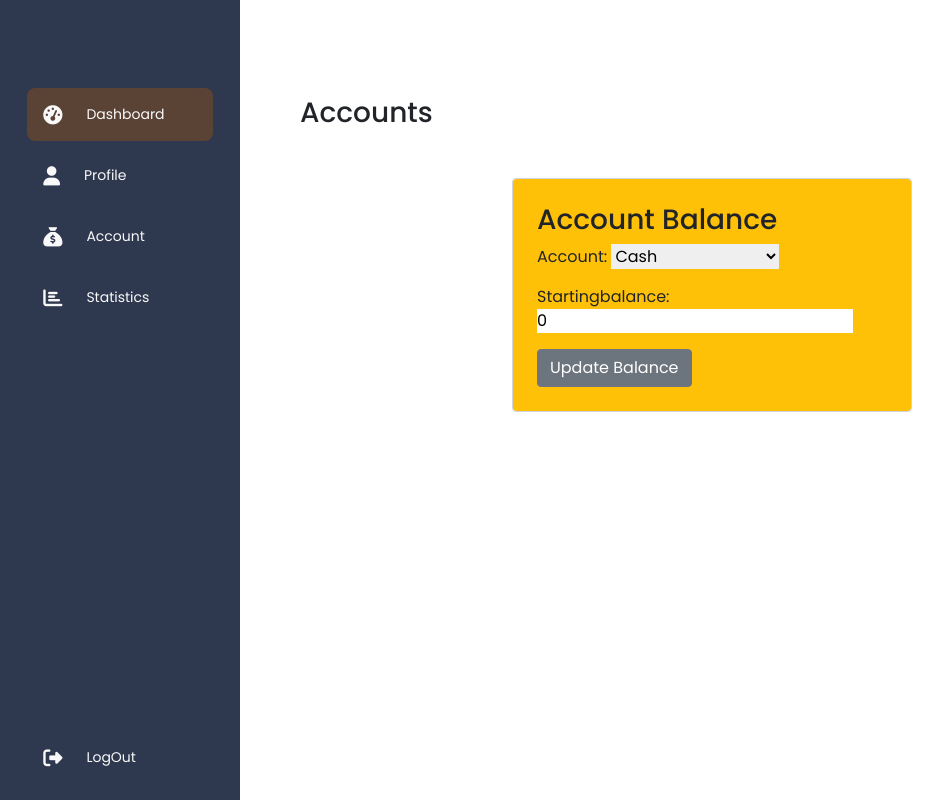
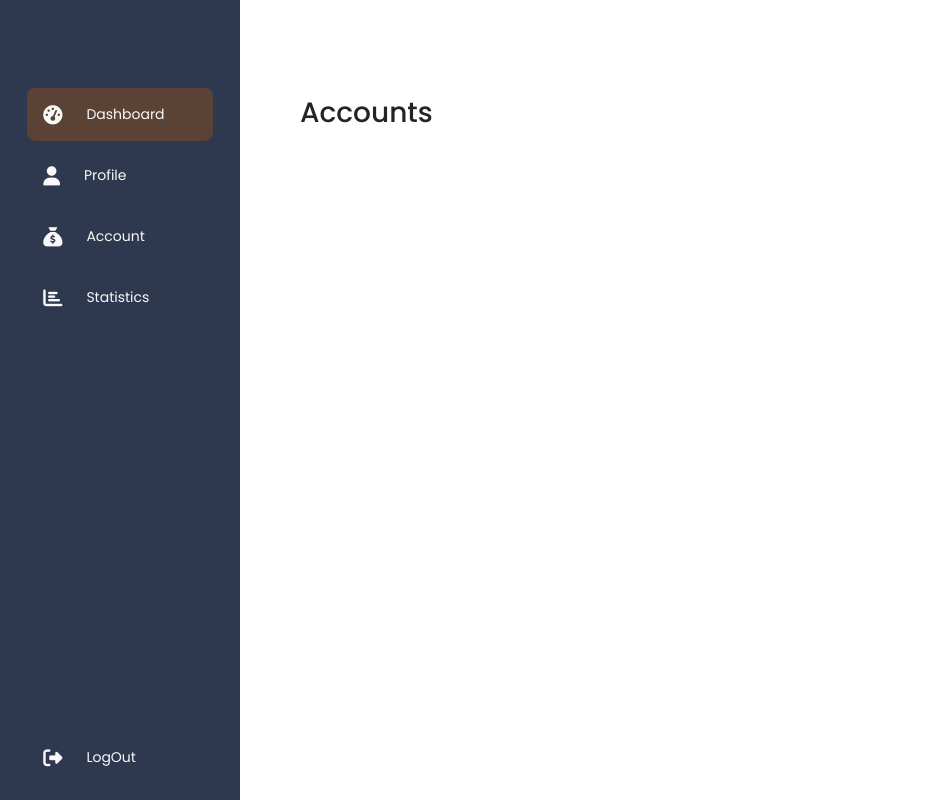
Before and after one commit to NestaNdereva23/TrackMyCash, a Django app: page /dashboard/accounts/ in a window 1280 px wide. Shown: the whole page, without its empty margins (0-948 px from the left). Run offline with Django 5.2, Linux system fonts and the light colour scheme; the visitor is signed in with stand-in values (Sample User, id 1); some web fonts are replaced.

Commit message:
update 2.0.1

```diff
--- a/TrackMyCash/accounts/models.py
+++ b/TrackMyCash/accounts/models.py
@@ -111,6 +111,7 @@ class AccountBalance(models.Model):
     startingbalance = models.DecimalField(max_digits=10, decimal_places=2, default=0)
     balance = models.DecimalField(max_digits=10, decimal_places=2, default=0)
     last_updated = models.DateTimeField(auto_now=True)
+    date_added = models.DateTimeField(default=timezone.now)
 
     class Meta:
         unique_together = ['account', 'user']
--- a/TrackMyCash/accounts/templates/partials/accountbalance.html
+++ b/TrackMyCash/accounts/templates/partials/accountbalance.html
@@ -25,7 +25,7 @@
         {% endfor %}
     </div>
 
-    <div class="row">
+    {% comment %} <div class="row">
         <div class="col-md-6 mx-auto">
             <div class="form-control p-4 bg-warning" style="max-width: 400px">
                 <p class="h3">Account Balance</p>
@@ -36,7 +36,7 @@
                 </form>
             </div>
         </div>
-    </div>
+    </div> {% endcomment %}
 </div>
 
 {% endblock %}
--- a/TrackMyCash/accounts/views.py
+++ b/TrackMyCash/accounts/views.py
@@ -82,10 +82,10 @@ def dashboard(request):
     total_initialbalance = initialbalance.aggregate(total=Sum('balance'))['total'] or 0
     total_expenses = expenses.aggregate(total=Sum('amount'))['total'] or 0
     total_income = incomes.aggregate(total=Sum('amount'))['total'] or 0
-    current_balance = total_startingbalance + total_initialbalance + total_income - total_expenses
+    current_balance = total_startingbalance  + total_income - total_expenses
 
     #combine exenses and incomes
-    transactions = list(expenses) + list(incomes) + list(transfer)
+    transactions = list(expenses) + list(incomes) + list(transfer) +list(startingbalanc)
     transactions.sort(key=lambda x: x.date_added, reverse=True)
 
     if total_startingbalance == 0:
@@ -220,8 +220,8 @@ class CustomPasswordResetView(PasswordResetView):
 
 
 '''
-    The following views returns the users balance amd a
-    form to initialize or update the balance
+    The following views returns the users balance
+
 '''
 class AccountBalanceView(LoginRequiredMixin, FormView):
     model = AccountBalance
@@ -234,25 +234,6 @@ class AccountBalanceView(LoginRequiredMixin, FormView):
         form = self.get_form()
         userbalance = AccountBalance.objects.filter(user=request.user).all()
         return render(request, self.template_name, {"userbalance":userbalance, "form":form})
-
-    def post(self, request, *args, **kwargs):
-            form = self.get_form()
-            if form.is_valid:
-                balance = form.save(commit=False)
-                balance.user = request.user
-
-                existing_balance = AccountBalance.objects.filter(user=request.user, account=balance.account).first()
-
-                if existing_balance:
-                    existing_balance.balance = balance.balance
-                    existing_balance.save()
-                else:
-                    balance.save()
-                return redirect('account')
-
-
-            return render(request, self.template_name, {"form":form})
-
 
 def statistics(request):
 
```
Also changed, not shown: TrackMyCash/accounts/migrations/0006_accountbalance_date_added.py (added).
